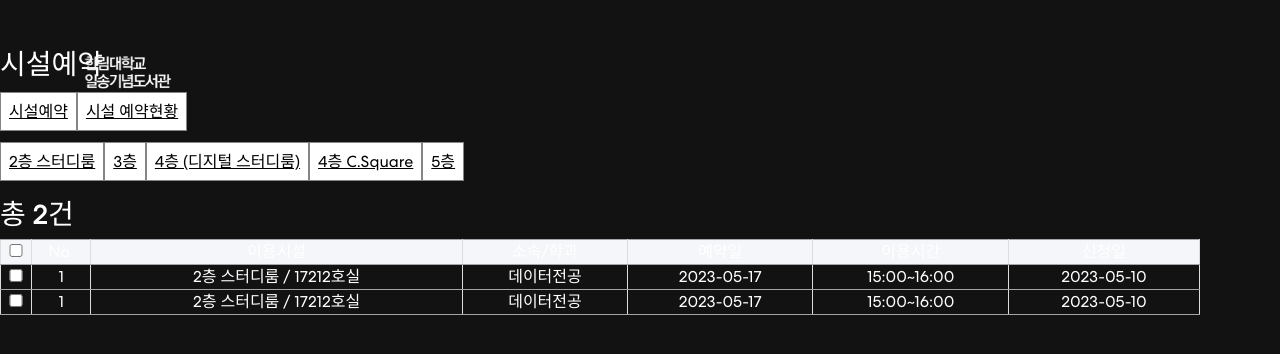
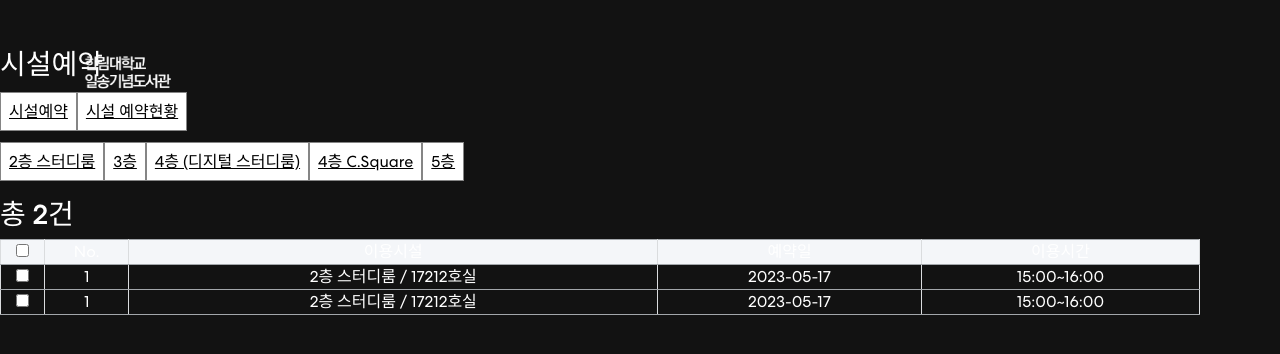
Before and after one commit to yschoo0/LibraryRenewal_frontend, a React (Create React App) app in the folder library-renewal/: page /studyroom/reserve/history in a window 1280 px wide. Shown: the top 354 px of the page. Built offline with nearby package versions, Linux system fonts and the light colour scheme.

Commit message:
style: 스터디룸 시설 예약 조회 테이블 수정

```diff
--- a/library-renewal/src/components/studyRoom/MyRoomReserveHistory.js
+++ b/library-renewal/src/components/studyRoom/MyRoomReserveHistory.js
@@ -40,10 +40,8 @@ const MyRoomReserveHistory = () => {
               </td>
               <td className="col-title no">No.</td>
               <td className="col-title place">이용시설</td>
-              <td className="col-title major">소속/학과</td>
               <td className="col-title use-date">예약일</td>
               <td className="col-title use-time">이용시간</td>
-              <td className="col-title reserve-date">신청일</td>
             </tr>
             <tr>
               <td className="col-title">
@@ -51,10 +49,8 @@ const MyRoomReserveHistory = () => {
               </td>
               <td className="col-title no">1</td>
               <td className="col-title place">2층 스터디룸 / 17212호실</td>
-              <td className="col-title major">데이터전공</td>
               <td className="col-title use-date">2023-05-17</td>
               <td className="col-title use-time">15:00~16:00</td>
-              <td className="col-title reserve-date">2023-05-10</td>
             </tr>
             <tr>
               <td className="col-title">
@@ -62,10 +58,8 @@ const MyRoomReserveHistory = () => {
               </td>
               <td className="col-title no">1</td>
               <td className="col-title place">2층 스터디룸 / 17212호실</td>
-              <td className="col-title major">데이터전공</td>
               <td className="col-title use-date">2023-05-17</td>
               <td className="col-title use-time">15:00~16:00</td>
-              <td className="col-title reserve-date">2023-05-10</td>
             </tr>
           </tbody>
         </table>
```
